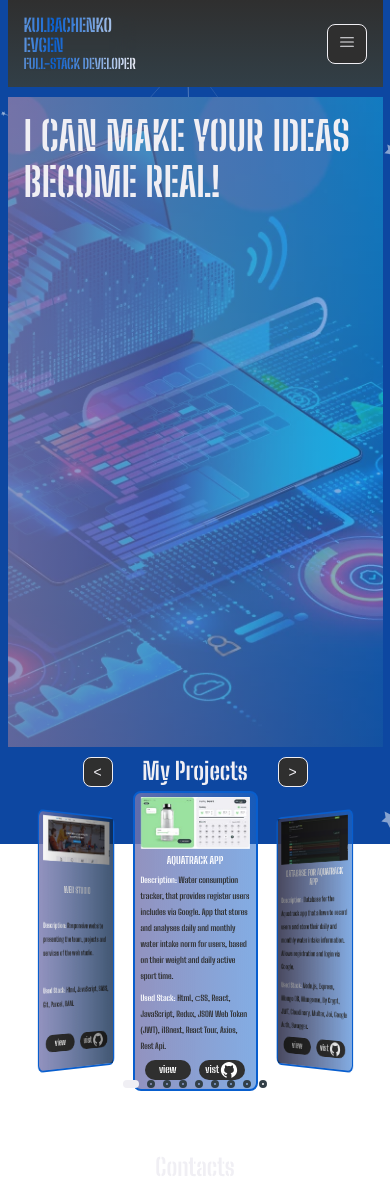
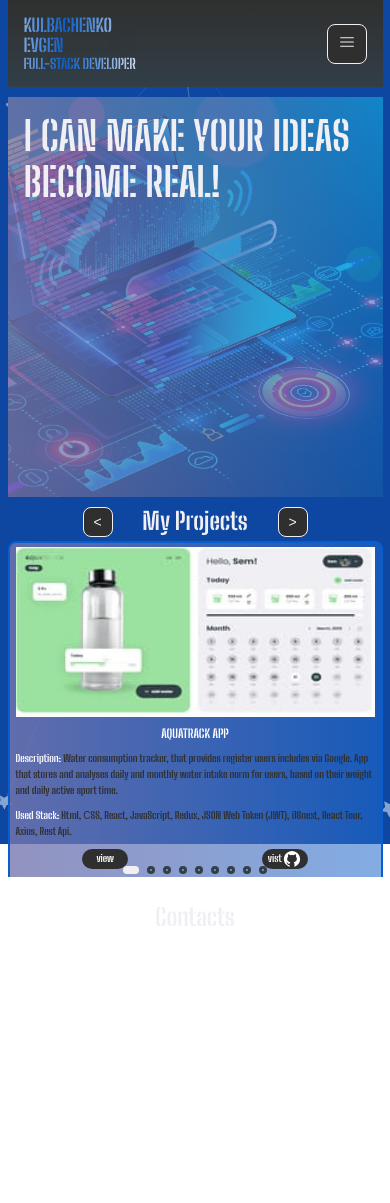
Before and after one commit to EevgenK/Portfolio-React, a React (Vite) app: page / in a window 390 px wide. After the commit the page ends 953 px from the top, so only its background shows below. Built offline with nearby package versions, Linux system fonts and the light colour scheme.

Commit message:
mob swiper check

```diff
--- a/src/components/Hero/Hero.module.css
+++ b/src/components/Hero/Hero.module.css
@@ -4,7 +4,7 @@
   background-repeat: no-repeat;
   background-position: center;
   background-size: cover;
-  height: 650px;
+  height: 400px;
 }
 .title {
   font-size: 40px;
--- a/src/components/Projects/Projects.module.css
+++ b/src/components/Projects/Projects.module.css
@@ -13,7 +13,7 @@
 .card {
   padding: 4px 6px;
   width: 100%;
-  height: 300px;
+  height: 350px;
   display: flex;
   flex-direction: column;
   justify-content: space-between;
@@ -21,9 +21,7 @@
   border: 2px solid var(--second-hover);
   border-radius: 8px;
   background: linear-gradient(to right, #7777afcc, #206bce8e);
-  @media screen and (min-width: 768px) {
-    height: 350px;
-  }
+
   @media screen and (min-width: 1440px) {
     height: 400px;
   }
@@ -34,7 +32,7 @@
 }
 .card_title {
   text-transform: uppercase;
-  font-size: 10px;
+  font-size: 12px;
   color: var(--white);
   text-align: center;
   @media screen and (min-width: 768px) {
@@ -131,7 +129,7 @@
   }
 }
 .description {
-  font-size: 8px;
+  font-size: 10px;
   line-height: 1rem;
   & span {
     color: var(--white);
@@ -141,7 +139,7 @@
   }
 }
 .stacks {
-  font-size: 8px;
+  font-size: 10px;
   line-height: 1rem;
   color: var(--main-color);
   & span {
--- a/src/components/Projects/Projects.tsx
+++ b/src/components/Projects/Projects.tsx
@@ -22,7 +22,7 @@ const Projects = () => {
           effect={'coverflow'}
           grabCursor={true}
           centeredSlides={true}
-          slidesPerView={3}
+          slidesPerView={1}
           loop={true}
           coverflowEffect={{
             rotate: 50,
@@ -31,6 +31,11 @@ const Projects = () => {
             modifier: 1,
             scale: 0.9,
             slideShadows: true,
+          }}
+          breakpoints={{
+            768: {
+              slidesPerView: 3,
+            },
           }}
           pagination={true}
           navigation={{
```
